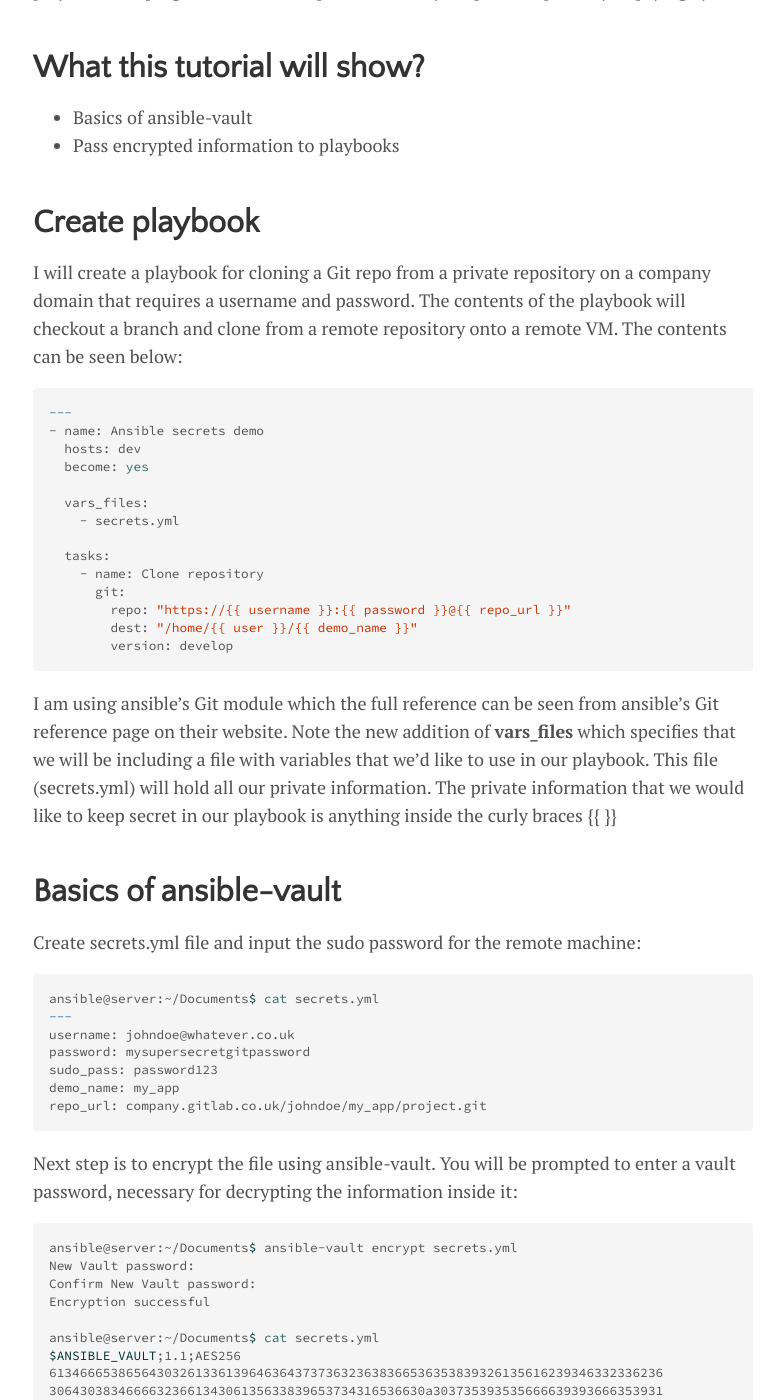
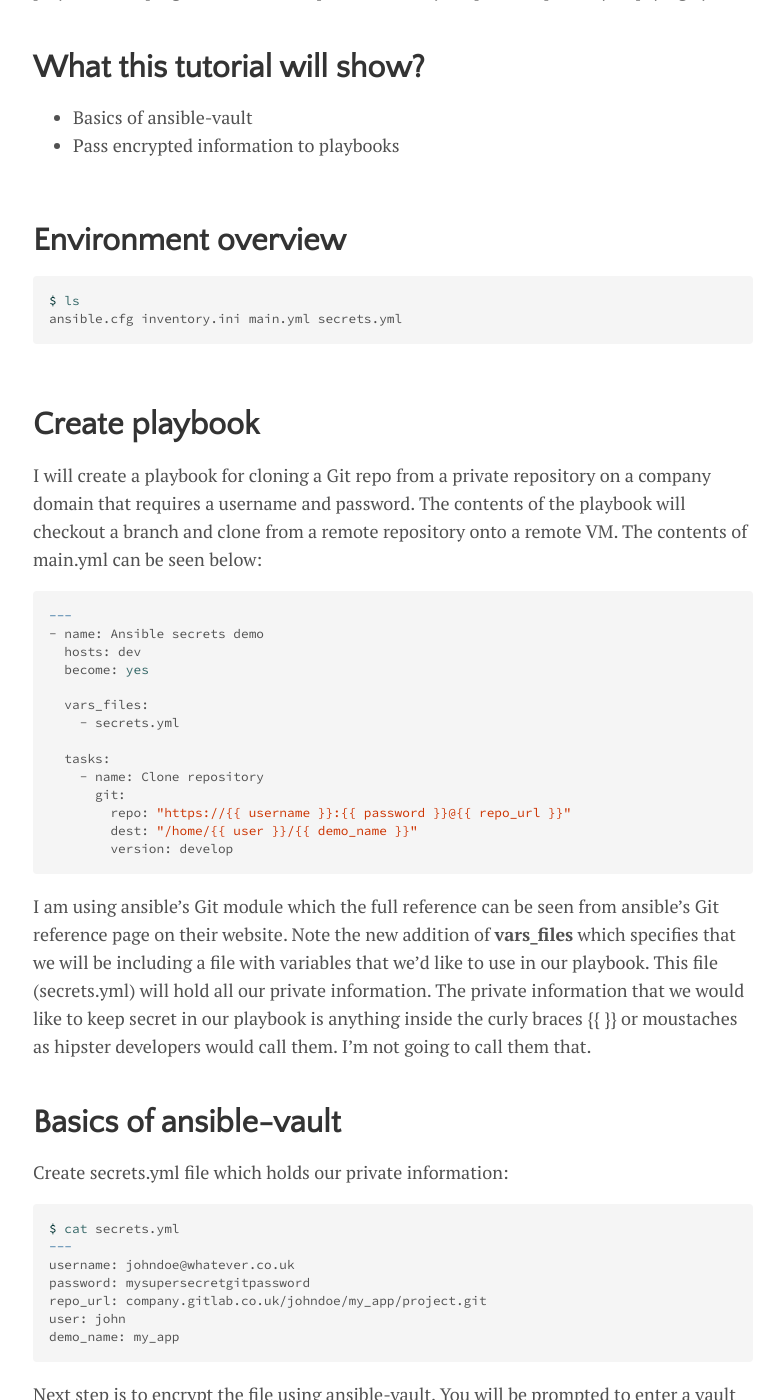
Before and after one commit to efriel94/ef_blog, a Jekyll site: the page built from _posts/DevOps/2021-06-24-ansible-vault.md, in a window 1280 px wide and 1400 px high, scrolled down 985 px. Shown: the whole window, without its empty margins (247-1027 px from the left). Built offline with Jekyll 4.4.1, drawn with Linux system fonts in a browser that asks for light colours; some of the changed text lies outside the part shown.

Commit message:
Updated ansible-vault.md libsecret.md and about.md

````diff
--- a/_posts/DevOps/2021-06-24-ansible-vault.md
+++ b/_posts/DevOps/2021-06-24-ansible-vault.md
@@ -7,7 +7,7 @@ image: devops/ansible.jpeg
 ---
 
 # Introduction
-In the first ansible post **Ansible: Getting Started** a problem occured where sensitive information was being passed to ansible in an unsecure fashion i.e. the information was in plaintext and could be seen by anyone or any adversary especially if the code was uploaded to public code repositories such as GitHub, Bitbucket etc. <br><br>
+In the first ansible post **Ansible: Getting Started** a problem occured where sensitive information was being passed to the playbooks in an unsecure fashion i.e. the information was in plaintext and could be seen by anyone or any adversary especially if the code was uploaded to public or private code repositories such as GitLab, GitHub, Bitbucket etc. <br><br>
 
 Ansible-vault provides a way to securely pass information in an encrypted format to your playbooks keeping the information private within your public repository to prying eyes.
 <br><br>
@@ -15,10 +15,18 @@ Ansible-vault provides a way to securely pass information in an encrypted format
 # What this tutorial will show?
 - Basics of ansible-vault
 - Pass encrypted information to playbooks
-<br><br>
+
+<br>
+
+# Environment overview
+```bash
+$ ls
+ansible.cfg inventory.ini main.yml secrets.yml
+```
+<br>
 
 # Create playbook
-I will create a playbook for cloning a Git repo from a private repository on a company domain that requires a username and password. The contents of the playbook will checkout a branch and clone from a remote repository onto a remote VM. The contents can be seen below:
+I will create a playbook for cloning a Git repo from a private repository on a company domain that requires a username and password. The contents of the playbook will checkout a branch and clone from a remote repository onto a remote VM. The contents of main.yml can be seen below:
 ```bash
 ---
 - name: Ansible secrets demo
@@ -36,27 +44,28 @@ I will create a playbook for cloning a Git repo from a private repository on a c
         version: develop
 ```
 
-I am using ansible's Git module which the full reference can be seen from ansible's Git reference page on their website. Note the new addition of  **vars_files** which specifies that we will be including a file with variables that we'd like to use in our playbook. This file (secrets.yml) will hold all our private information. The private information that we would like to keep secret in our playbook is anything inside the curly braces {% raw %}{{ }}{% endraw %}<br><br>
+I am using ansible's Git module which the full reference can be seen from ansible's Git reference page on their website. Note the new addition of  **vars_files** which specifies that we will be including a file with variables that we'd like to use in our playbook. This file (secrets.yml) will hold all our private information. The private information that we would like to keep secret in our playbook is anything inside the curly braces {% raw %}{{ }}{% endraw %} or moustaches as hipster developers would call them. I'm not going to call them that.<br><br>
+
 
 # Basics of ansible-vault
-Create secrets.yml file and input the sudo password for the remote machine:
+Create secrets.yml file which holds our private information:
 ```bash
-ansible@server:~/Documents$ cat secrets.yml
+$ cat secrets.yml
 ---
 username: johndoe@whatever.co.uk
 password: mysupersecretgitpassword
-sudo_pass: password123
+repo_url: company.gitlab.co.uk/johndoe/my_app/project.git
+user: john
 demo_name: my_app
-repo_url: company.gitlab.co.uk/johndoe/my_app/project.git
 ```
 Next step is to encrypt the file using ansible-vault. You will be prompted to enter a vault password, necessary for decrypting the information inside it:
 ```bash
-ansible@server:~/Documents$ ansible-vault encrypt secrets.yml
+$ ansible-vault encrypt secrets.yml
 New Vault password:
 Confirm New Vault password:
 Encryption successful
 
-ansible@server:~/Documents$ cat secrets.yml
+$ cat secrets.yml
 $ANSIBLE_VAULT;1.1;AES256
 61346665386564303261336139646364373736323638366536353839326135616239346332336236
 3064303834666632366134306135633839653734316536630a303735393535666639393666353931
@@ -71,9 +80,9 @@ The contents of the file is now encrypted. Few ansible-vault commands to note:
 <br><br>
 
 # Edit inventory.ini to pass our encrypted sudo password
-To pass variables, ansible uses moustaches (yes that's the actual name). Edit inventory.ini:
+To pass variables, ansible uses the curly braces. Edit inventory.ini:
 ```bash
-ansible@server:~/Documents$ cat inventory.ini
+$ cat inventory.ini
 [dev]
 172.16.190.129 ansible_ssh_user=emmet ansible_sudo_pass={% raw %}"{{ sudo_pass }}"{% endraw %}
 ```
@@ -89,7 +98,7 @@ The password variables inside the vault is encrypted so its necessary to pass an
 
 To manually input the vault password into the terminal prompt, use ```--ask-vault-pass```
 ```bash
-ansible@server:~/Documents$ ansible-playbook playbook.yml --ask-vault-pass
+$ ansible-playbook playbook.yml --ask-vault-pass
 Vault password:
 
 PLAY [Ansible secrets demo] ***********************************************************************************
@@ -106,9 +115,9 @@ PLAY RECAP *********************************************************************
 It works but its not fully automated. To remove the burden of inputting passwords everytime a playbook is executed, create a normal text file called vault-password.txt, insert the vault password and pass ansible the file path using ```--vault-password-file``` argument. Its important to store vault passwords in a secure location.
 
 ```bash
-ansible@server:~/Documents$ cat vault-password.txt
+$ cat vault-password.txt
 v@uLtp@44W0rd_!
-ansible@server:~/Documents$ ansible-playbook playbook.yml --vault-password-file vault-password.txt
+ansible-playbook playbook.yml --vault-password-file vault-password.txt
 
 PLAY [Ansible secrets demo] ***********************************************************************************
 
````
Also changed, not shown: _posts/Privacy/2021-06-25-libsecret-git.md (+9 -4 lines), menu/about.md (+7 -5 lines).
